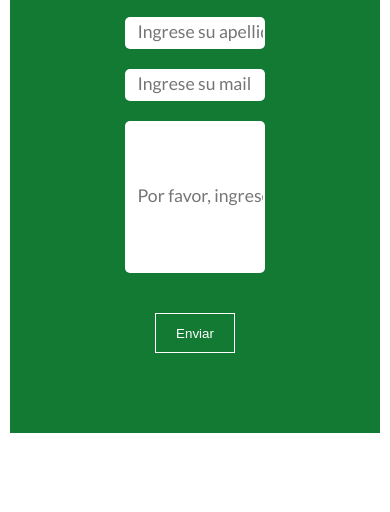
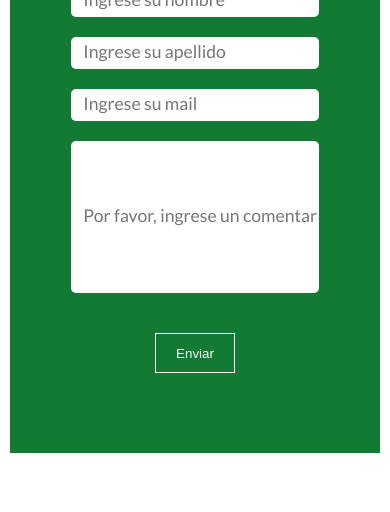
Before and after one commit to fenriquegimenez-zz/gas-metal, a plain HTML site: page contacto.html in a window 390 px wide. Shown: the part 219-731 px from the top of the page. Drawn offline with Linux system fonts and the light colour scheme.

Commit message:
width for media modified

```diff
--- a/style.css
+++ b/style.css
@@ -251,9 +251,16 @@ button:hover {
   .container, .carousel, footer {
     width: 95%;
   }
+  .container {
+    margin-top: 100px;
+  }
   .card-wrapper {
     display: flex;
     flex-direction: column;
     justify-content: center;
   }
+  input {
+    width: 90%;
+  }
+
 }
```
